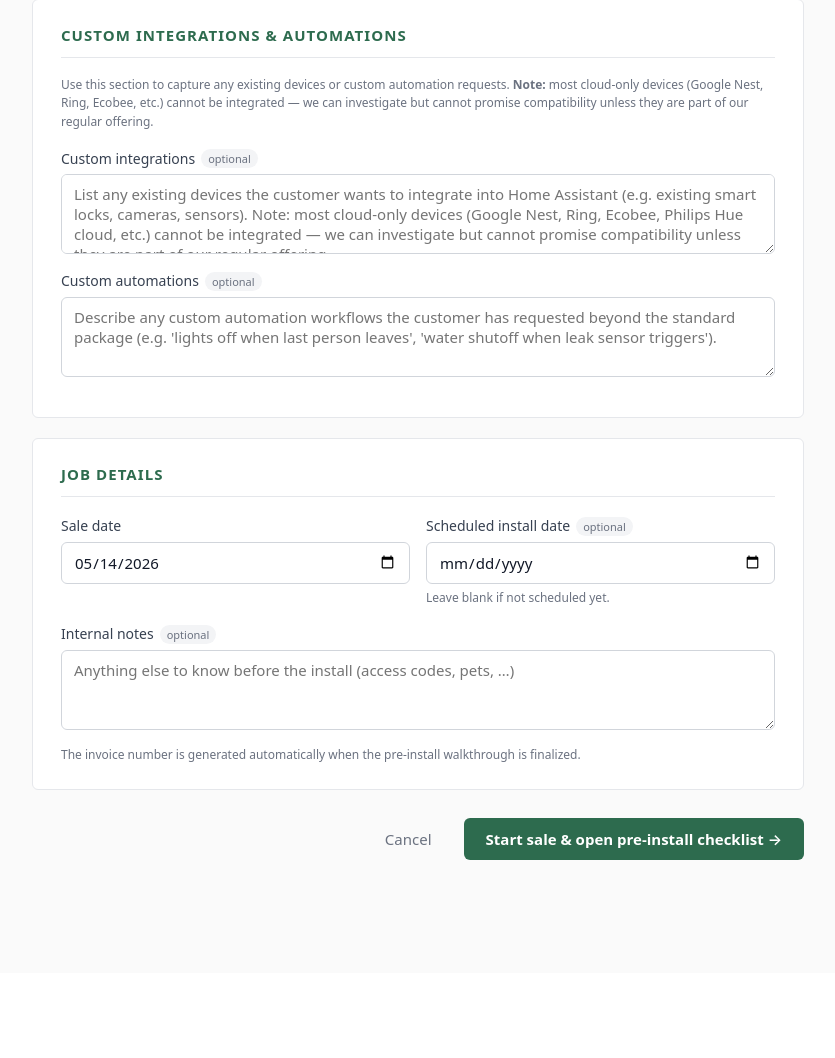
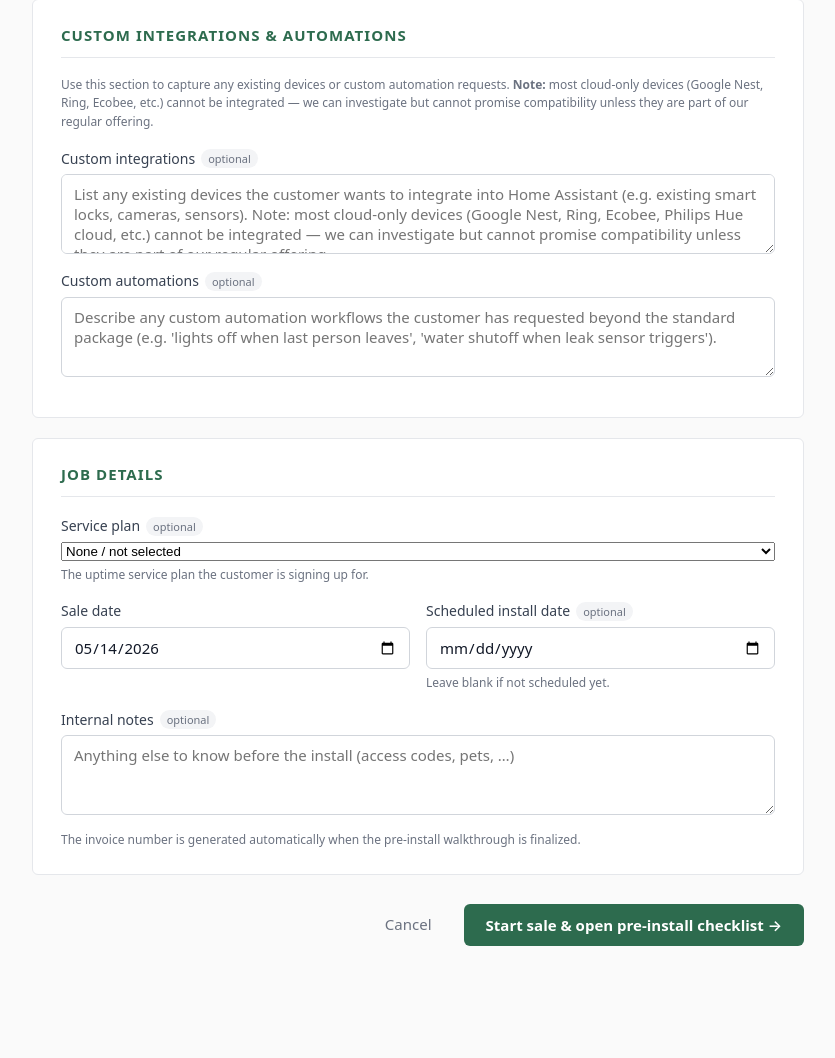
Before and after one commit to rblackhurst/darkforesthomeautomation, a Django app: page /jobs/new/ in a window 1280 px wide. Shown: the part 779-1837 px from the top of the page, without its empty margins (222-1057 px from the left). Before the commit the page ends 1639 px from the top, so only its background shows below. Run offline with Django 5.2, Linux system fonts and the light colour scheme; the visitor is signed in with stand-in values (Sample User, id 1); data comes from the database, SQL or seed files in the repository; some libraries are stand-ins or nearby versions.

Commit message:
Add service plan tier, package discount auto-apply, and invoice generation
- Add Job.service_plan_tier (IntegerChoices: None/Basic/Standard/Premium)
  encoded as the M digit in the display invoice number
- Auto-set payment_override_amount = package.base_price when a package is
  applied so the bundle discount is applied without manual override
- _sale_total priority: manual_override > payment_override_amount > SaleLine sum
- _sale_line_sum helper exposes raw line total so UI can show the discount delta
- Add display_invoice_number, finalized_at, payment_override, payment fields,
  custom_integrations, custom_automations, and package FK to Job
- Sales form: add service_plan_tier dropdown and custom integrations fields;
  remove manual invoice_number entry
- Pre-install checklist: add service plan selector (AJAX-saves on change),
  package discount breakdown in finalize summary, finalize/payment endpoints
- Migration 0012 adds service_plan_tier to Job

https://claude.ai/code/session_0192N59QqGXkY2SEW1fe8nma

```diff
--- a/app/jobs/forms.py
+++ b/app/jobs/forms.py
@@ -51,6 +51,21 @@ class SalesForm(forms.Form):
             "'water shutoff when leak sensor triggers')."}),
     )
 
+    # ── Service plan ──────────────────────────────────────────────────────
+    service_plan_tier = forms.TypedChoiceField(
+        required=False,
+        label="Service plan",
+        coerce=int,
+        choices=[
+            (0, "None / not selected"),
+            (1, "Basic ($29/mo — uptime checks + low-battery alerts)"),
+            (2, "Standard ($49/mo — Basic + updates + automation tweaks)"),
+            (3, "Premium ($79/mo — Standard + priority response + annual visit)"),
+        ],
+        initial=0,
+        help_text="The uptime service plan the customer is signing up for.",
+    )
+
     # ── Package + devices (sent as JSON by the JS layer) ──────────────────
     package_id = forms.IntegerField(required=False, widget=forms.HiddenInput)
     devices_json = forms.CharField(
--- a/app/jobs/models.py
+++ b/app/jobs/models.py
@@ -46,6 +46,12 @@ class Job(models.Model):
         COMPLETE = "complete", "Complete"
         CANCELLED = "cancelled", "Cancelled"
 
+    class ServicePlan(models.IntegerChoices):
+        NONE = 0, "None / not selected"
+        BASIC = 1, "Basic ($29/mo)"
+        STANDARD = 2, "Standard ($49/mo)"
+        PREMIUM = 3, "Premium ($79/mo)"
+
     invoice_number = models.CharField(max_length=40, primary_key=True)
     customer = models.ForeignKey(Customer, on_delete=models.PROTECT, related_name="jobs")
     package = models.ForeignKey(
@@ -54,7 +60,14 @@ class Job(models.Model):
         null=True,
         blank=True,
         related_name="jobs",
-        help_text="Package selected at sale time — used for the monitoring-tier digit in the invoice number.",
+        help_text="Install package selected at sale time.",
+    )
+    service_plan_tier = models.PositiveSmallIntegerField(
+        choices=ServicePlan.choices,
+        default=ServicePlan.NONE,
+        help_text="Uptime service plan the customer signed up for "
+                  "(uptime checks, updates, battery kits, on-site visits). "
+                  "Encodes as the M digit in the invoice number.",
     )
     status = models.CharField(max_length=20, choices=Status.choices, default=Status.SOLD)
     sold_on = models.DateField(null=True, blank=True)
@@ -77,7 +90,8 @@ class Job(models.Model):
         null=True,
         blank=True,
         unique=True,
-        help_text="System-generated customer-facing invoice code (YYMMDD + tier + rooms + adhoc + seq). "
+        help_text="System-generated customer-facing invoice code "
+                  "(YYMMDD + service-plan-tier + rooms + adhoc + seq). "
                   "Set when the pre-install walkthrough is finalized.",
     )
     finalized_at = models.DateTimeField(
--- a/app/jobs/templates/jobs/sales_form.html
+++ b/app/jobs/templates/jobs/sales_form.html
@@ -154,6 +154,12 @@
     <!-- ── Job details ── -->
     <section class="form-section">
       <h2>Job details</h2>
+      <div class="field {% if form.service_plan_tier.errors %}has-error{% endif %}">
+        <label for="{{ form.service_plan_tier.id_for_label }}">{{ form.service_plan_tier.label }} <span class="optional">optional</span></label>
+        {{ form.service_plan_tier }}
+        {% if form.service_plan_tier.help_text %}<span class="field-hint">{{ form.service_plan_tier.help_text }}</span>{% endif %}
+        {% for err in form.service_plan_tier.errors %}<span class="field-error">{{ err }}</span>{% endfor %}
+      </div>
       <div class="field-row two-col">
         <div class="field {% if form.sold_on.errors %}has-error{% endif %}">
           <label for="{{ form.sold_on.id_for_label }}">{{ form.sold_on.label }}</label>
--- a/app/jobs/views.py
+++ b/app/jobs/views.py
@@ -364,8 +364,15 @@ def pre_install_checklist_render(request, invoice_number):
         for d in CatalogDevice.objects.filter(active=True)
     ]
 
-    total = _sale_total(job, job.payment_override_amount)
+    total = _sale_total(job)
+    line_sum = _sale_line_sum(job)
     half = (total / 2).quantize(Decimal("0.01"))
+    package_discount = (line_sum - total).quantize(Decimal("0.01")) if line_sum > total else Decimal("0")
+
+    service_plan_choices = [
+        {"value": v, "label": l}
+        for v, l in Job.ServicePlan.choices
+    ]
 
     return render(request, "jobs/pre_install_checklist.html", {
         "job": job,
@@ -379,6 +386,9 @@ def pre_install_checklist_render(request, invoice_number):
         "catalog_json": json.dumps(catalog_flat),
         "sale_total": f"${total.quantize(Decimal('0.01'))}",
         "sale_deposit": f"${half}",
+        "sale_line_sum": f"${line_sum.quantize(Decimal('0.01'))}",
+        "package_discount": f"${package_discount}" if package_discount else None,
+        "service_plan_choices_json": json.dumps(service_plan_choices),
     })
 
 
@@ -522,7 +532,7 @@ def _create_sale_lines(job, package_id, device_rows):
                     sort_order=sort,
                 )
                 sort += 1
-            # Save package FK and summary on the job.
+            # Save package FK, summary, and base price on the job.
             update_fields = []
             if not job.package_id:
                 job.package = pkg
@@ -530,6 +540,11 @@ def _create_sale_lines(job, package_id, device_rows):
             if not job.package_summary:
                 job.package_summary = pkg.name
                 update_fields.append("package_summary")
+            # Auto-apply the package price as the effective sale total so
+            # the bundle discount is reflected without a manual override.
+            if pkg.base_price and not job.payment_override_amount:
+                job.payment_override_amount = pkg.base_price
+                update_fields.append("payment_override_amount")
             if update_fields:
                 job.save(update_fields=update_fields)
         except Package.DoesNotExist:
@@ -562,7 +577,7 @@ def _generate_display_invoice_number(job):
     Build the formatted customer-facing invoice code:
       YYMMDD + M(1) + RR(2) + AAA(3) + SS(2) = 14 chars
 
-    M   — monitoring tier from the selected package (0–9)
+    M   — service plan tier on the job (0=none, 1=Basic, 2=Standard, 3=Premium)
     RR  — room count from the pre-install walkthrough (01–99)
     AAA — number of à-la-carte (non-package) sale lines (001–999)
     SS  — sequence of finalized jobs today (01–99)
@@ -570,12 +585,7 @@ def _generate_display_invoice_number(job):
     today = date.today()
     date_part = today.strftime("%y%m%d")
 
-    tier = 0
-    if job.package_id:
-        try:
-            tier = min(9, job.package.monitoring_tier)
-        except Exception:
-            pass
+    tier = min(9, job.service_plan_tier or 0)
 
     room_count = min(99, job.rooms.count())
     adhoc_count = min(999, job.sale_lines.filter(from_package=False).count())
@@ -589,13 +599,31 @@ def _generate_display_invoice_number(job):
     return f"{date_part}{tier:01d}{room_count:02d}{adhoc_count:03d}{sequence:02d}"
 
 
-def _sale_total(job, override_amount=None):
-    """Return total sale amount as Decimal, using override if provided."""
-    if override_amount:
+def _sale_total(job, manual_override=None):
+    """
+    Return the effective sale total as Decimal.
+
+    Priority:
+      1. manual_override — a one-time amount entered in the finalize form
+      2. job.payment_override_amount — persisted override (auto-set to
+         package.base_price when a package is applied; can be adjusted)
+      3. Sum of SaleLines (à la carte fallback)
+    """
+    if manual_override:
         try:
-            return Decimal(str(override_amount))
+            return Decimal(str(manual_override))
         except InvalidOperation:
             pass
+    if job.payment_override_amount:
+        return job.payment_override_amount
+    return sum(
+        (sl.unit_cost or Decimal("0")) * sl.quantity
+        for sl in job.sale_lines.all()
+    )
+
+
+def _sale_line_sum(job):
+    """Raw sum of SaleLine costs — used to display the à la carte value."""
     return sum(
         (sl.unit_cost or Decimal("0")) * sl.quantity
         for sl in job.sale_lines.all()
@@ -666,6 +694,7 @@ def sales_form(request):
                 notes=d.get("notes", ""),
                 custom_integrations=d.get("custom_integrations", ""),
                 custom_automations=d.get("custom_automations", ""),
+                service_plan_tier=d.get("service_plan_tier") or 0,
             )
             _create_sale_lines(job, d.get("package_id"), d.get("devices_json") or [])
             return redirect(
@@ -867,16 +896,30 @@ def pick_sheet_render(request, invoice_number):
 @staff_required
 @require_POST
 def pre_install_save_job_text(request, invoice_number):
-    """AJAX: save custom_integrations or custom_automations on the Job."""
+    """AJAX: save editable job fields from the pre-install checklist."""
     job = get_object_or_404(Job, invoice_number=invoice_number)
     data = _load_json(request)
     field = data.get("field")
-    if field not in ("custom_integrations", "custom_automations"):
-        return JsonResponse({"error": "Unknown field"}, status=400)
-    value = str(data.get("value", ""))
-    setattr(job, field, value)
-    job.save(update_fields=[field])
-    return JsonResponse({"ok": True})
+
+    TEXT_FIELDS = {"custom_integrations", "custom_automations"}
+    INT_FIELDS = {"service_plan_tier"}
+
+    if field in TEXT_FIELDS:
+        value = str(data.get("value", ""))
+        setattr(job, field, value)
+        job.save(update_fields=[field])
+        return JsonResponse({"ok": True})
+
+    if field in INT_FIELDS:
+        try:
+            value = int(data.get("value", 0))
+        except (TypeError, ValueError):
+            return JsonResponse({"error": "Invalid value"}, status=400)
+        setattr(job, field, value)
+        job.save(update_fields=[field])
+        return JsonResponse({"ok": True})
+
+    return JsonResponse({"error": "Unknown field"}, status=400)
 
 
 # ── Pre-install: finalize sale + generate invoice number ──────────────────────
```
Also changed, not shown: app/jobs/static/jobs/pre_install_checklist.js (+13 -0 lines), app/jobs/templates/jobs/pre_install_checklist.html (+15 -0 lines), app/jobs/migrations/0012_job_service_plan_tier.py (added).
